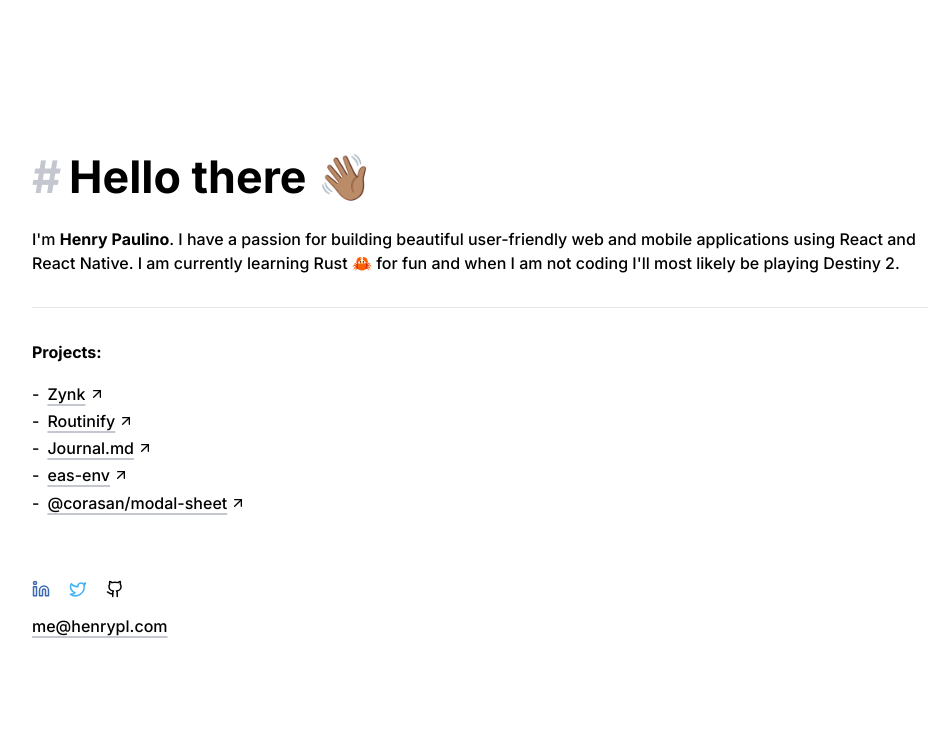
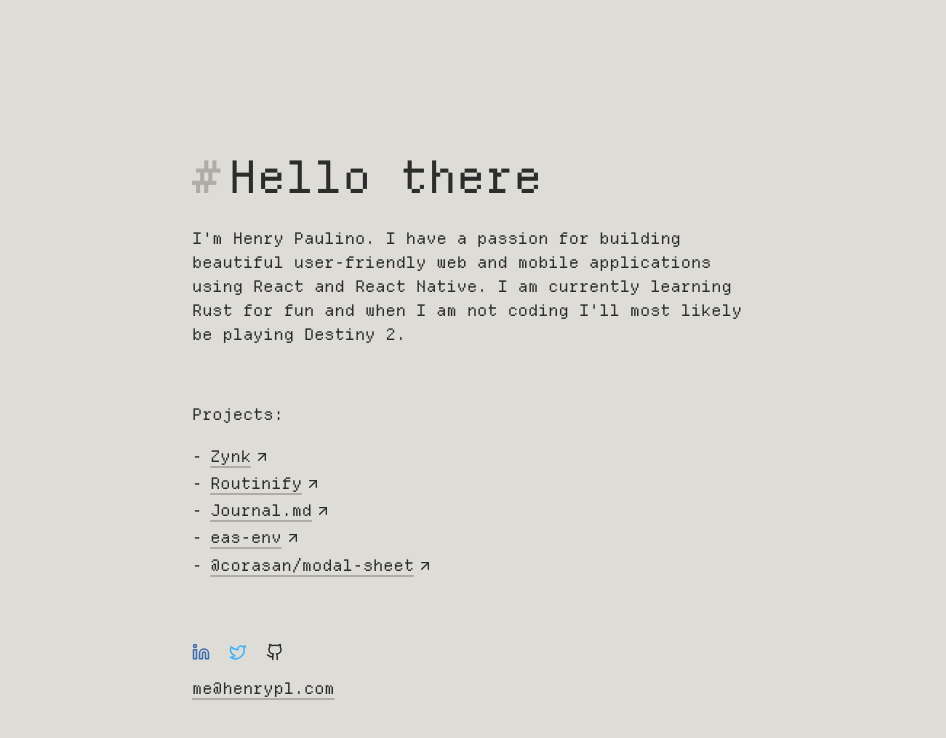
Before and after one commit to corasan/henrypl.com, a Next.js app: page / in a window 1280 px wide. Shown: the top 738 px of the page, without its empty margins (160-1106 px from the left). Built offline with nearby package versions, Linux system fonts and the light colour scheme.

Commit message:
add departure mono font

```diff
--- a/src/app/content.mdx
+++ b/src/app/content.mdx
@@ -1,13 +1,14 @@
 import Link from 'next/link'
 import { ProjectLink } from '~/components/ProjectLink'
 import { Linkedin, Twitter, Github, Mail } from 'lucide-react'
+import Image from 'next/image'
 
-# Hello there 👋🏽
+# Hello there
 
 I'm **Henry Paulino**. I have a passion for building beautiful user-friendly web and mobile applications using React and React Native.
-I am currently learning Rust 🦀 for fun and when I am not coding I'll most likely be playing Destiny 2.
+I am currently learning Rust for fun and when I am not coding I'll most likely be playing Destiny 2.
 
----
+<br />
 
 **Projects:**
 - <ProjectLink href="https://github.com/corasan/zynk">Zynk</ProjectLink>
--- a/src/app/globals.css
+++ b/src/app/globals.css
@@ -3,8 +3,8 @@
 @tailwind utilities;
 
 :root {
-  --foreground-rgb: 0, 0, 0;
-  --foreground-hidden: #c4c7d0;
+    --foreground-rgb: 44, 44, 44;
+    --foreground-hidden: #adada4;
     --foreground-muted: #ccb8a8;
     display: flex;
     flex-direction: column;
@@ -13,6 +13,11 @@
     flex: 1;
     height: 100vh;
     width: 100vw;
+    background-color: #dddcd7;
+    -webkit-font-smoothing: antialiased;
+    -moz-osx-font-smoothing: grayscale;
+    font-synthesis: none;
+    text-rendering: geometricPrecision;
 }
 
 body {
@@ -21,25 +26,24 @@ body {
     display: flex;
     flex: 1;
     flex-direction: column;
-  width: 70vw;
+    width: 45vw;
     gap: 1rem;
-  font-weight: 500;
 }
 
 h1:before {
     content: "#";
     padding-right: 0.5rem;
     color: var(--foreground-hidden);
+    font-family: var(--font-departure-mono);
 }
 
 h1 {
     font-size: 3.5vw;
-  font-weight: 700;
 }
 
 a {
     text-decoration: underline;
-  text-decoration-color:var(--foreground-hidden);
+    text-decoration-color: var(--foreground-hidden);
     text-decoration-thickness: 2px;
     text-underline-offset: 4px;
     padding-right: 0.2rem;
@@ -82,3 +86,17 @@ hr {
         font-size: 8vw;
     }
 }
+
+.content-container {
+    border-width: 1px;
+    border-color: var(--foreground-hidden);
+    border-style: solid;
+    padding: 4rem;
+    border-radius: 0.5rem;
+}
+
+.selected-background {
+    background-color: #444444;
+    align-self: flex-start;
+    color: #dddcd7;
+}
--- a/src/app/layout.tsx
+++ b/src/app/layout.tsx
@@ -1,8 +1,13 @@
 import type { Metadata } from "next";
 import { Inter } from "next/font/google";
+import localFont from "next/font/local";
 import "./globals.css";
 
 const inter = Inter({ subsets: ["latin"] });
+const departureMono = localFont({
+  src: "../../public/fonts/DepartureMono-Regular.woff2",
+  variable: "--font-departure-mono",
+});
 
 export const metadata: Metadata = {
   title: "Henry Paulino",
@@ -16,7 +21,7 @@ export default function RootLayout({
 }>) {
   return (
     <html lang="en">
-      <body className={inter.className}>{children}</body>
+      <body className={departureMono.className}>{children}</body>
     </html>
   );
 }
```
Also changed, not shown: public/fonts/DepartureMono-Regular.woff2 (added). Lines whose indentation alone changed are shown as unchanged.
